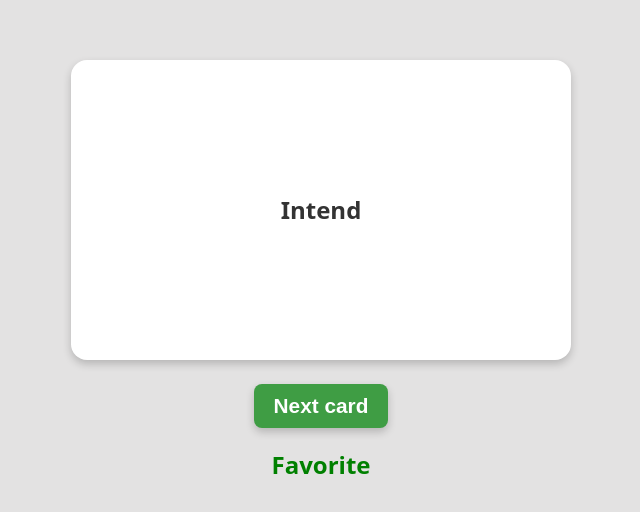
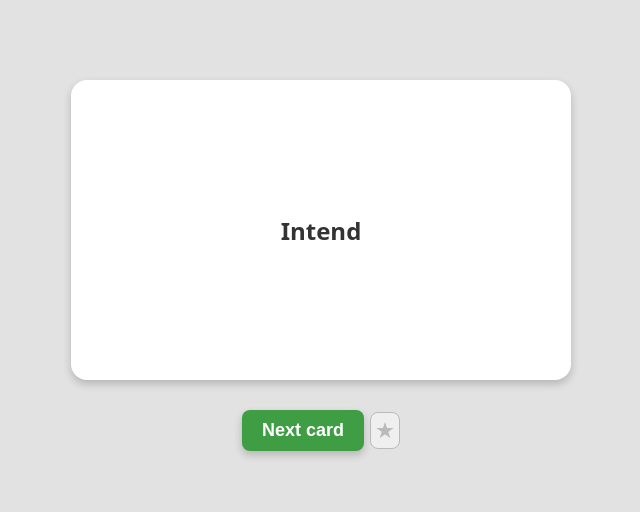
Before and after one commit to yesid-martinez/flashcards, a website built with Vite: page index.html in a window 1280 px wide. Shown: the part 130-642 px from the top of the page, without its empty margins (319-959 px from the left). Built offline with nearby package versions, Linux system fonts and the light colour scheme.

Commit message:
feat: add favorite toggle button and persist favorites only in IndexedDB

```diff
--- a/controllers/CardController.ts
+++ b/controllers/CardController.ts
@@ -32,10 +32,28 @@ export class CardController {
         this.animation.onNextClick(() => {
             this.updateFavoriteState();
         });
+
+        // Favorite button handler
+        this.view.getFavoriteButton().addEventListener('click', () => {
+            this.toggleFavorite();
+        });
     }
 
     private updateFavoriteState(cardId = this.deck.current().getId()): void {
         const isFavorite = this.favController.repository.isFavorite(cardId);
         this.favController.favoriteIcon.updateFavoriteIcon(cardId, isFavorite);
     }
+
+    private async toggleFavorite(): Promise<void> {
+        const cardId = this.deck.current().getId();
+        const repo = this.favController.repository;
+
+        if (repo.isFavorite(cardId)) {
+            await repo.remove(cardId);
+        } else {
+            await repo.add(cardId);
+        }
+
+        this.updateFavoriteState(cardId);
+    }
 }
--- a/controllers/FavoriteController.ts
+++ b/controllers/FavoriteController.ts
@@ -1,4 +1,3 @@
-import type { Favorite } from "../infrastructure/models/Favorite";
 import { FavoriteRepository } from "../infrastructure/repositories/FavoriteRepository";
 import { IDBClient } from "../infrastructure/storage/IDB/IDBClient";
 import { FavoriteIcon } from "../ui/favorites/FavoriteIcon";
--- a/data/favorites.json
+++ /dev/null
@@ -1,11 +0,0 @@
-[
-    {
-        "cardId": "1"
-    },
-    {
-        "cardId": "6"
-    },
-    {
-        "cardId": "3"
-    }
-]
--- a/index.html
+++ b/index.html
@@ -18,7 +18,9 @@
             </div>
         </div>
     </div>
-    <button id="nextBtn">Next card</button>
-    <h2>Favorite</h2>
+    <div id="cardButtons">
+        <button id="nextBtn">Next card</button>
+        <button id="favoriteBtn"><span>★</span></button>
+    </div>
 </body>
 </html>
--- a/infrastructure/repositories/FavoriteRepository.ts
+++ b/infrastructure/repositories/FavoriteRepository.ts
@@ -1,7 +1,5 @@
 import { Favorite } from "../models/Favorite";
 import { IDBClient } from "../storage/IDB/IDBClient";
-
-import favsData from "../../data/favorites.json" assert { type: "json" };
 
 export class FavoriteRepository {
   private favorites: Favorite[] = [];
@@ -21,15 +19,7 @@ export class FavoriteRepository {
     return stored.map(r => new Favorite(r.cardId));
   }
 
-  const initial = favsData.map(f => new Favorite(f.cardId));
-
-  await Promise.all(
-    initial.map(f =>
-      this.idb.add("favorites", { cardId: f.getCardId() })
-    )
-  );
-
-  return initial;
+  return [];
 }
 
   async getFavorites(): Promise<Favorite[]> {
--- a/ui/card/CardView.ts
+++ b/ui/card/CardView.ts
@@ -36,4 +36,8 @@ export class CardView {
     isCardFlipped(): boolean {
         return this.isFlipped;
     }
+
+    getFavoriteButton(): HTMLElement {
+        return this.getElement('#favoriteBtn');
+    }
 }
--- a/ui/favorites/FavoriteIcon.ts
+++ b/ui/favorites/FavoriteIcon.ts
@@ -1,19 +1,19 @@
 export class FavoriteIcon {
-    favoriteIconElement: HTMLHeadingElement;
+    favoriteIconElement: HTMLButtonElement;
 
     constructor() {
-        const icon = document.querySelector('h2');
+        const icon = document.querySelector('#favoriteBtn');
         if (!icon) {
             throw new Error('Favorite icon element not found');
         }
-        this.favoriteIconElement = icon as HTMLHeadingElement;
+        this.favoriteIconElement = icon as HTMLButtonElement;
     }
 
     updateFavoriteIcon(cardId: string, isFavorite: boolean): void {
         if (isFavorite) {
-            this.favoriteIconElement.classList.add('favorite');
+            this.favoriteIconElement.classList.add('isCardFavorite');
         } else {
-            this.favoriteIconElement.classList.remove('favorite');
+            this.favoriteIconElement.classList.remove('isCardFavorite');
         }
     }
 }
--- a/ui/styles.css
+++ b/ui/styles.css
@@ -46,11 +46,6 @@ body {
   }
 }
 
-/* Do an horizontal flip when you move the mouse over the card container */
-/* .cardContainer:hover .card {
-  transform: rotateY(180deg);
-} */
-
 .flipped {
   transform: rotateY(180deg);
 }
@@ -86,24 +81,35 @@ body {
     transform: rotateY(180deg);
 }
 
-button {
+#cardButtons {
+    display: flex;
+    gap: 6px;
+}
+
+#nextBtn, #favoriteBtn {
     margin-top: 20px;
+    border-radius: 8px;
+}
+
+#nextBtn {
     padding: 10px 20px;
     border: none;
-    border-radius: 8px;
-    background-color: #3f9d44;;
-    color: white;
     cursor: pointer;
     font-size: 18px;
     font-weight: bold;
     box-shadow: 0 4px 8px rgba(0, 0, 0, 0.2);
     -webkit-tap-highlight-color: transparent;
 
-    &:hover {
-        background-color: #358539;
-    }
+    background-color: #3f9d44;;
+    color: white;
+}
 
-    transition: background-color 0.3s;
+#favoriteBtn {
+    color: #bbbaba;
+    border: 1px solid #bbbaba;
+    font-size: 1.4rem;
+    padding: 4px;
+    /* border-radius: 50%; */
 }
 
 @media (min-width: 525px) {
@@ -118,9 +124,28 @@ button {
         }
     }
 
-    button {
-        margin-top: 1.5rem;
-        font-size: 1.3rem;
+    #cardButtons {
+        width: 500px;
+        height: 80px;
+        justify-content: center;
+        align-items: center;
+    }
+
+    #nextBtn {
+        &:hover {
+            background-color: #358539;
+        }
+
+        transition: background-color 0.3s;
+    }
+
+    #favoriteBtn {
+        &:hover {
+            background-color: yellow;
+            color: rgb(178, 178, 42);
+            border: 1px solid rgb(178, 178, 42);
+            transition: background-color 0.3s;
+        }
     }
 }
 
@@ -142,19 +167,14 @@ button {
         }
     }
 
-    button{
+    button {
         margin-top: 16px;
         font-size: 18px;
     }
 }
 
-h2 {
-    font-size: 24px;
-    font-weight: bold;
-    color: red;
+.isCardFavorite {
+    background-color: yellow;
+    color: rgb(178, 178, 42) !important;
+    border: 1px solid rgb(178, 178, 42);
 }
-
-.favorite {
-    margin-top: 20px;
-    color: green;
-}
```
